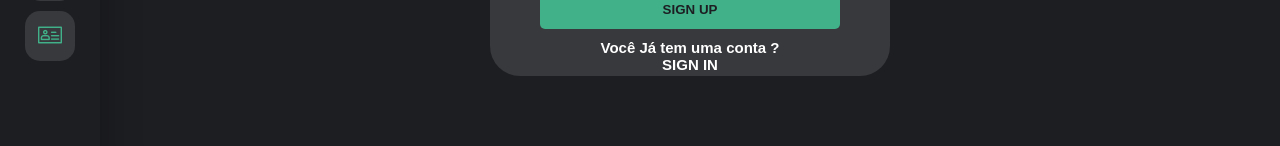
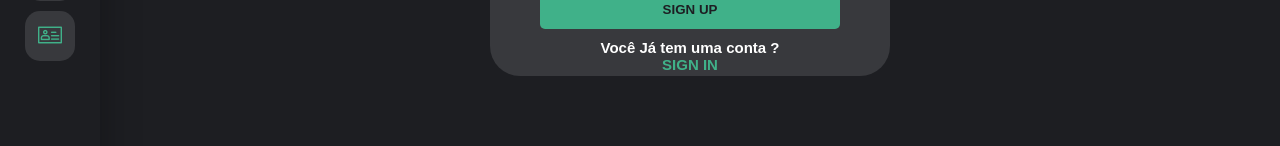
Before and after one commit to victor-joness/Solf1-Solucoes-Financeiras, a React (Create React App) app in the folder Client/: page /SignUp in a window 1280 px wide. Shown: the part 424-570 px from the top of the page. Built offline with nearby package versions, Linux system fonts and the light colour scheme; a web font is replaced by a local one.

Commit message:
Update signup.css

```diff
--- a/Client/src/Pages/Autorizada/Login/SignUp/signup.css
+++ b/Client/src/Pages/Autorizada/Login/SignUp/signup.css
@@ -95,7 +95,7 @@
     margin-top: 1rem;
 }
 
-.signup-container .signup-container-direita .signup-container-direita-footer__account a{
+.signup-container .signup-container-direita .signup-container-direita-footer__account p{
     color: var(--verde);
     cursor: pointer;
 }
```
